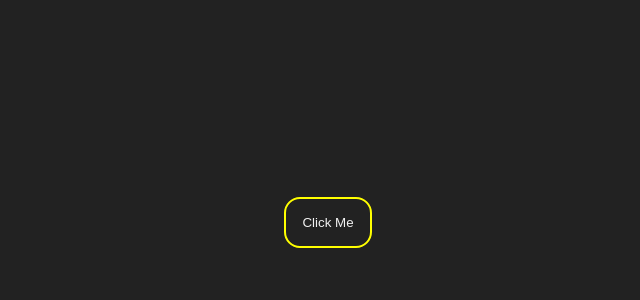
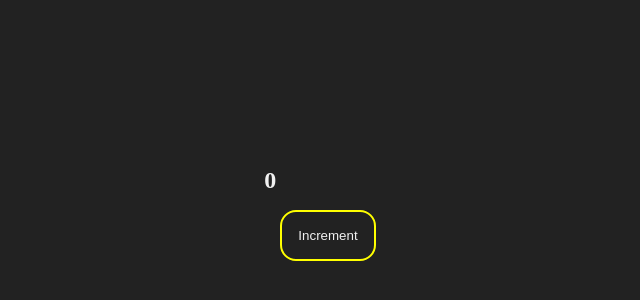
Before and after one commit to hsrvms/develhope-exercises, a React (Vite) app in the folder React/: page / in a window 1280 px wide. Shown: the part 178-478 px from the top of the page, without its empty margins (312-952 px from the left). Built offline with nearby package versions, Linux system fonts and the light colour scheme.

Commit message:
29-state

```diff
--- a/React/src/App.css
+++ b/React/src/App.css
@@ -19,9 +19,10 @@ body {
 }
 
 button {
+  padding: 1rem;
+  margin: 1rem;
   background: none;
   color: #f1f1f1;
-  padding: 1rem;
   border: 2px solid yellow;
   border-radius: 1rem;
 
--- a/React/src/App.jsx
+++ b/React/src/App.jsx
@@ -1,26 +1,21 @@
+import { useState } from "react";
 import "./App.css";
 
-function AlertClock({ clickHandler }) {
+function Counter() {
+	const [counter, setCounter] = useState(0);
 
 	return (
-		<>
-			<button onClick={clickHandler}>Click Me</button>
-		</>
+		<div>
+			<h2>{counter}</h2>
+			<button onClick={() => setCounter(counter+1)}>Increment</button>
+		</div>
 	);
 }
 
 const App = () => {
-
-	function handleClick() {
-		const date = new Date(),
-			currentHour = date.getHours(),
-			currentMin = date.getMinutes();
-		window.alert(`Current Time: ${currentHour}:${currentMin}`);
-	}
-
 	return (
 		<div id="app">
-			<AlertClock clickHandler={handleClick}/>
+			<Counter />
 		</div>
 	);
 };
```
